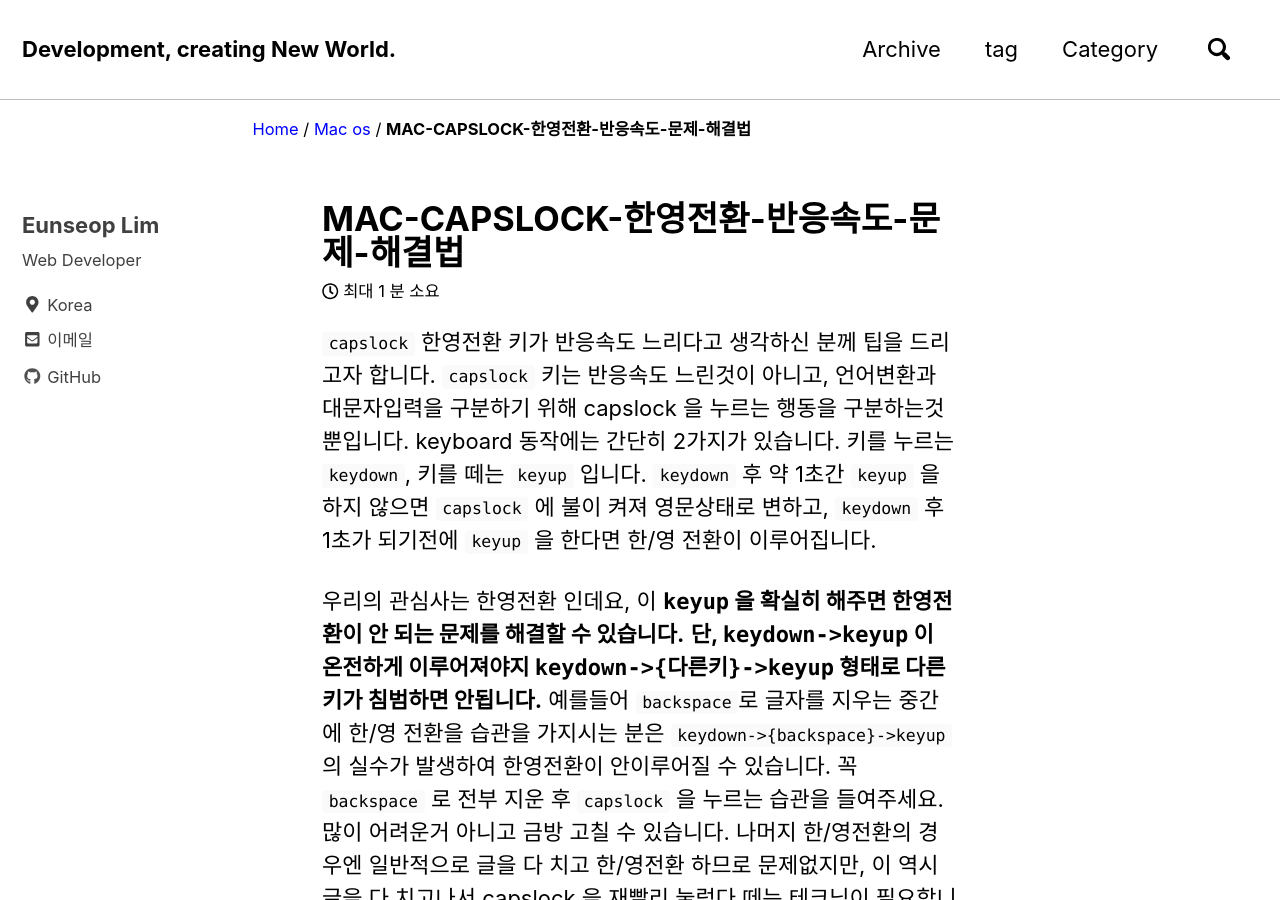
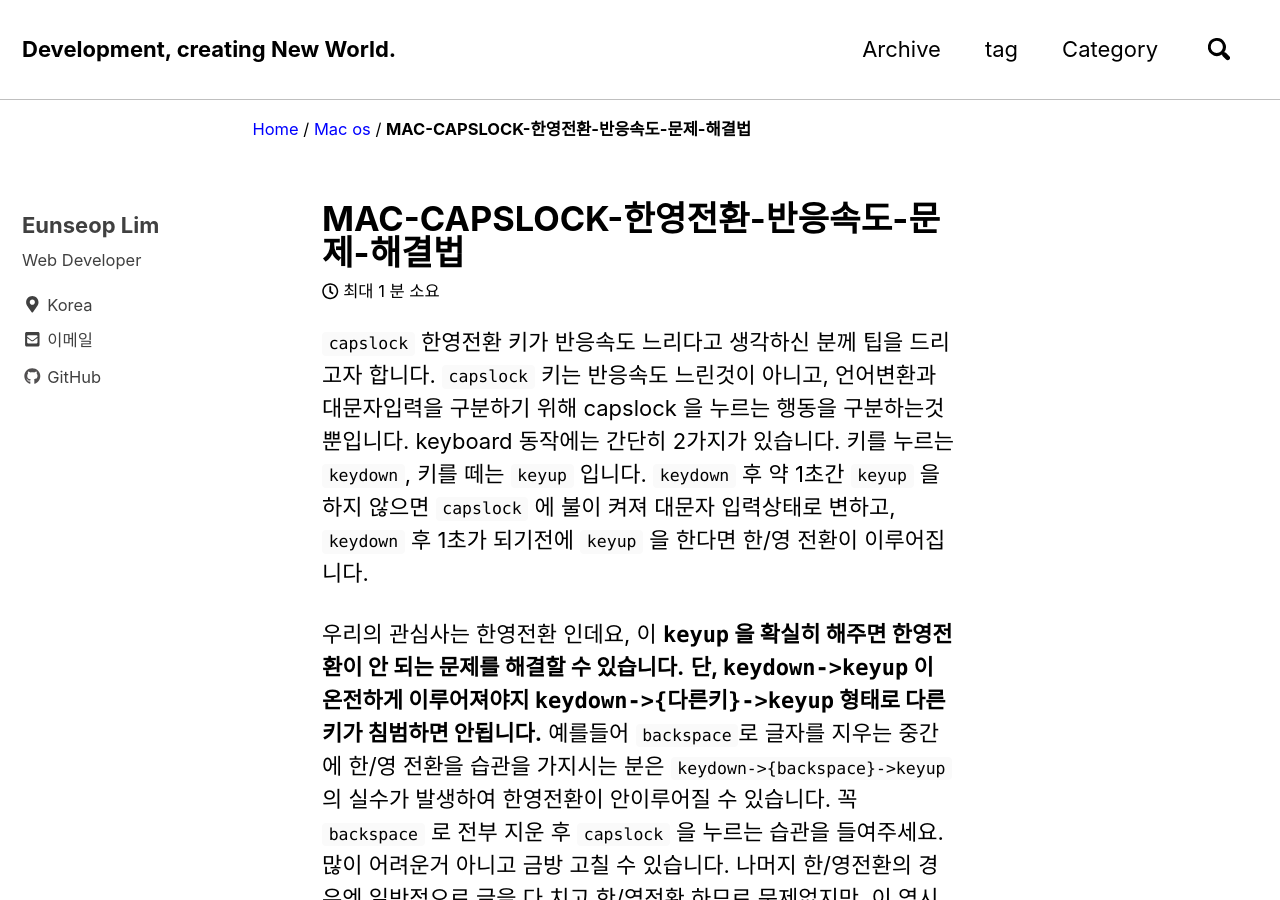
Before and after one commit to LimEunSeop/limeunseop.github.io, a Jekyll site: the page built from _posts/2020-07-24-MAC-CAPSLOCK-한영전환-반응속도-문제-해결법.md, in a window 1280 px wide and 900 px high. Built offline with Jekyll 4.4.1, drawn with Linux system fonts in a browser that asks for light colours; nearby versions of some CDN libraries; comment, search, counter and statistics services are not loaded; a style sheet for code colours, icons or effects is not loaded.

Commit message:
오타 수정

```diff
--- a/_posts/2020-07-24-MAC-CAPSLOCK-한영전환-반응속도-문제-해결법.md
+++ b/_posts/2020-07-24-MAC-CAPSLOCK-한영전환-반응속도-문제-해결법.md
@@ -12,7 +12,7 @@ tags:
 `capslock` 한영전환 키가 반응속도 느리다고 생각하신 분께 팁을 드리고자 합니다.
 `capslock` 키는 반응속도 느린것이 아니고, 언어변환과 대문자입력을 구분하기 위해 capslock 을 누르는 행동을 구분하는것 뿐입니다.
 keyboard 동작에는 간단히 2가지가 있습니다. 키를 누르는 `keydown`, 키를 떼는 `keyup` 입니다.
-`keydown` 후 약 1초간 `keyup` 을 하지 않으면 `capslock` 에 불이 켜져 영문상태로 변하고, `keydown` 후 1초가 되기전에 `keyup` 을 한다면 한/영 전환이 이루어집니다.
+`keydown` 후 약 1초간 `keyup` 을 하지 않으면 `capslock` 에 불이 켜져 대문자 입력상태로 변하고, `keydown` 후 1초가 되기전에 `keyup` 을 한다면 한/영 전환이 이루어집니다.
 
 우리의 관심사는 한영전환 인데요, 이 **`keyup` 을 확실히 해주면 한영전환이 안 되는 문제를 해결할 수 있습니다.**
 **단, `keydown->keyup` 이 온전하게 이루어져야지 `keydown->{다른키}->keyup` 형태로 다른키가 침범하면 안됩니다.**
```
